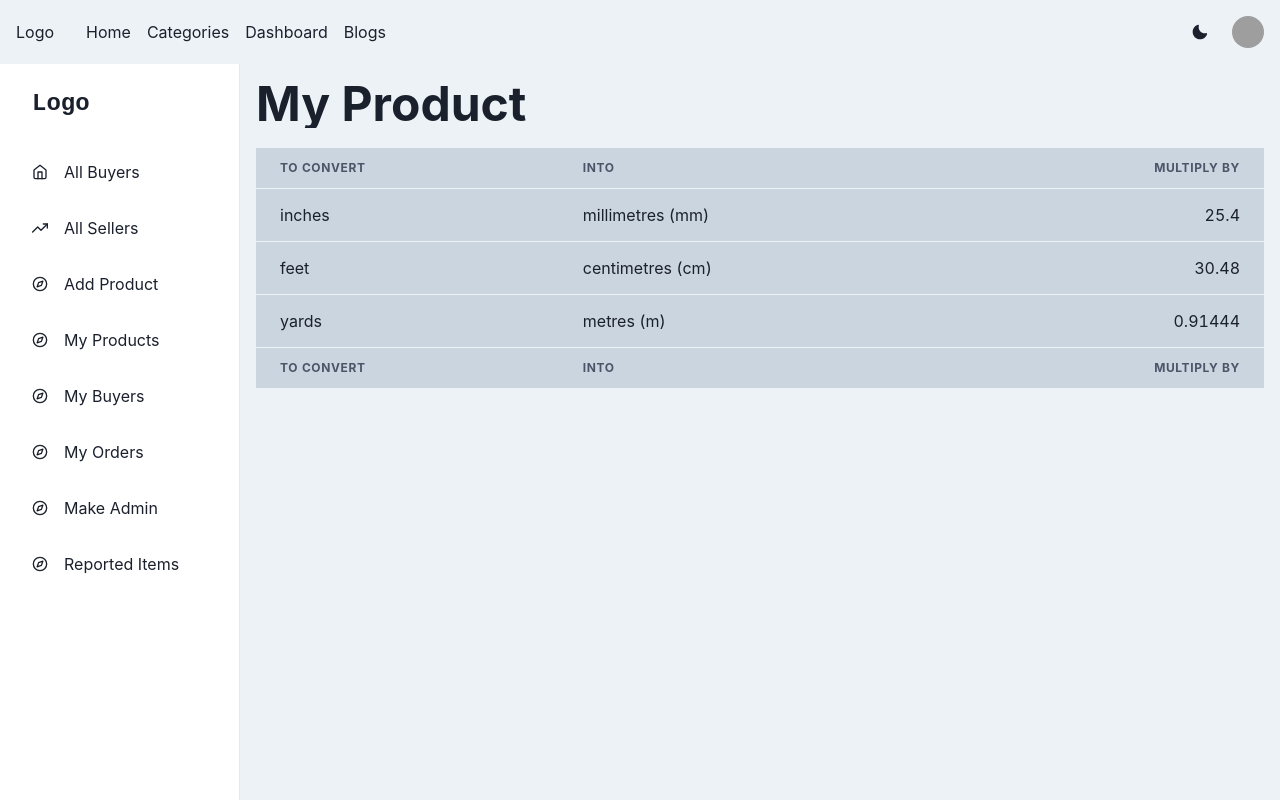
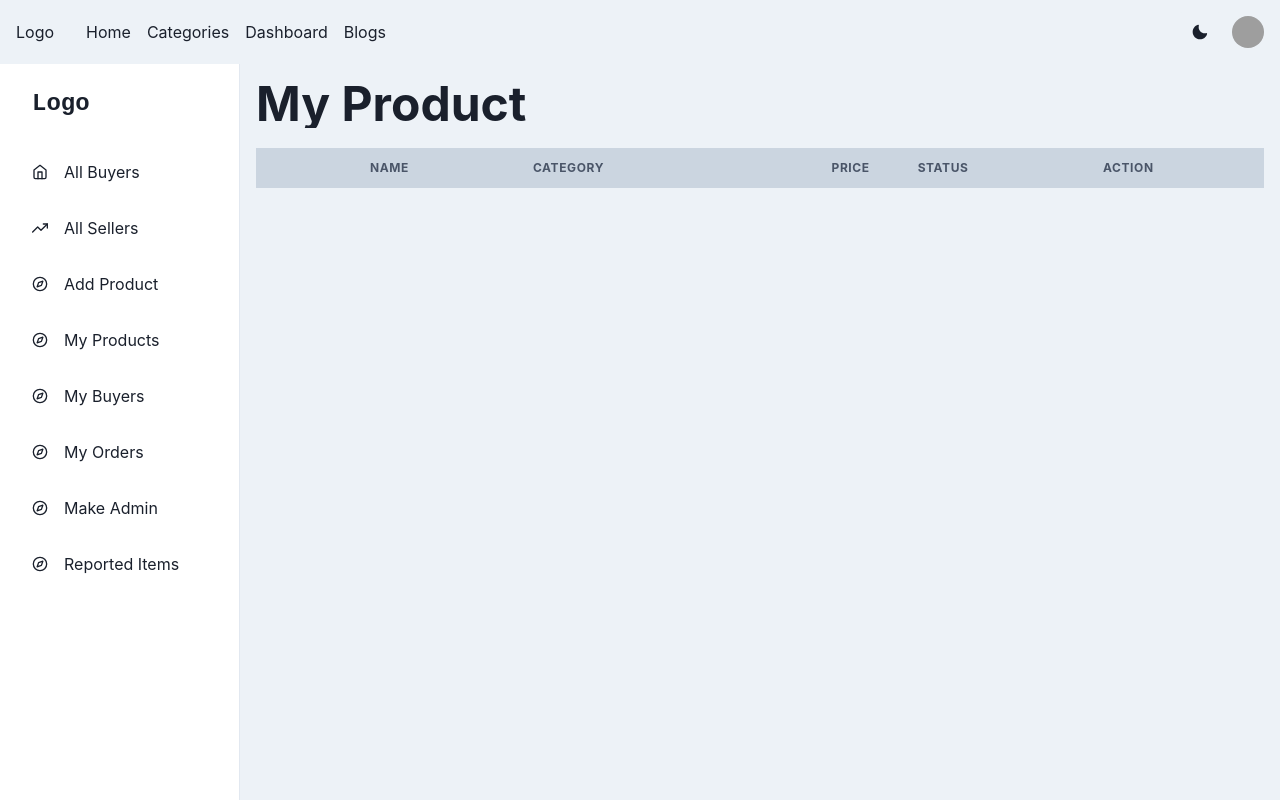
Before and after one commit to almahmud624/furniture-shala-client, a React (Create React App) app: page /dashboard/my-products in a window 1280 px wide. Built offline with nearby package versions, Linux system fonts and the light colour scheme; grey boxes are pictures that could not be loaded.

Commit message:
my products and category products section added

```diff
--- a/src/Context/DataProvider.js
+++ b/src/Context/DataProvider.js
@@ -4,7 +4,7 @@ export const DataStoreContext = createContext();
 
 const DataProvider = ({ children }) => {
   const [formData, setFormData] = useState();
-  const [sellerProducts, setSellerProducts] = useState();
+  const [sellerProducts, setSellerProducts] = useState([]);
 
   const dataStore = {
     formData,
--- a/src/Pages/CategoryProducts/CategoryProducts.js
+++ b/src/Pages/CategoryProducts/CategoryProducts.js
@@ -1,10 +1,145 @@
-import React from "react";
+import React, { useContext, useState } from "react";
+import { DataStoreContext } from "../../Context/DataProvider";
+import {
+  Box,
+  Heading,
+  Text,
+  Img,
+  Flex,
+  Center,
+  useColorModeValue,
+  HStack,
+  Popover,
+  PopoverTrigger,
+  PopoverContent,
+  PopoverHeader,
+  PopoverBody,
+  PopoverFooter,
+  PopoverArrow,
+  PopoverCloseButton,
+  PopoverAnchor,
+  Button,
+  Portal,
+  Grid,
+  Container,
+} from "@chakra-ui/react";
+import { BsArrowUpRight, BsHeartFill, BsHeart } from "react-icons/bs";
 
 const CategoryProducts = () => {
+  const { sellerProducts } = useContext(DataStoreContext);
+  const [liked, setLiked] = useState(false);
   return (
-    <div>
-      <h3>Here Category products are avialable</h3>
-    </div>
+    <Container maxW={"xl"} centerContent>
+      <Grid templateColumns="repeat(3, 1fr)">
+        {sellerProducts?.map((product) => (
+          <Center py={6}>
+            <Box
+              w="xs"
+              rounded={"sm"}
+              my={5}
+              mx={[0, 5]}
+              overflow={"hidden"}
+              bg="white"
+              border={"1px"}
+              borderColor="black"
+              // boxShadow={useColorModeValue("6px 6px 0 black", "6px 6px 0 cyan")}
+              boxShadow={"6px 6px 0 black"}
+              _dark={{ boxShadow: "6px 6px 0 cyan" }}
+            >
+              <Box h={"200px"} borderBottom={"1px"} borderColor="black">
+                <Img
+                  src={product?.productImg}
+                  roundedTop={"sm"}
+                  objectFit="cover"
+                  h="full"
+                  w="full"
+                  alt={"product Image"}
+                />
+              </Box>
+              <Box p={4}>
+                <Box
+                  bg="black"
+                  display={"inline-block"}
+                  px={2}
+                  py={1}
+                  color="white"
+                  mb={2}
+                >
+                  <Text
+                    fontSize={"xs"}
+                    fontWeight="medium"
+                    textTransform={"capitalize"}
+                  >
+                    {product?.categories}
+                  </Text>
+                </Box>
+                <Heading color={"black"} fontSize={"2xl"} noOfLines={1}>
+                  {product?.productName}
+                </Heading>
+                <Text color={"gray.500"} noOfLines={2}>
+                  {product?.description}
+                </Text>
+              </Box>
+              <HStack borderTop={"1px"} color="black">
+                <Flex
+                  p={4}
+                  alignItems="center"
+                  justifyContent={"space-between"}
+                  roundedBottom={"sm"}
+                  cursor={"pointer"}
+                  w="full"
+                >
+                  <Text fontSize={"md"} fontWeight={"semibold"}>
+                    Purchase Now
+                  </Text>
+                  <Popover>
+                    <PopoverTrigger>
+                      <Button
+                        bg={"red.300"}
+                        size={"xs"}
+                        _hover={{
+                          bg: "red.400",
+                        }}
+                      >
+                        Report
+                      </Button>
+                    </PopoverTrigger>
+                    <Portal>
+                      <PopoverContent>
+                        <PopoverArrow />
+                        <PopoverHeader>Are You Sure?</PopoverHeader>
+                        <PopoverCloseButton />
+                        <PopoverBody>
+                          <Button size={"sm"} colorScheme="blue">
+                            Confirm
+                          </Button>
+                        </PopoverBody>
+                        <PopoverFooter>This is the footer</PopoverFooter>
+                      </PopoverContent>
+                    </Portal>
+                  </Popover>
+                </Flex>
+                <Flex
+                  p={4}
+                  alignItems="center"
+                  justifyContent={"space-between"}
+                  roundedBottom={"sm"}
+                  borderLeft={"1px"}
+                  cursor="pointer"
+                  onClick={() => setLiked(!liked)}
+                >
+                  {liked ? (
+                    <BsHeartFill fill="red" fontSize={"24px"} />
+                  ) : (
+                    <BsHeart fontSize={"24px"} />
+                  )}
+                </Flex>
+              </HStack>
+            </Box>
+          </Center>
+        ))}
+      </Grid>
+    </Container>
   );
 };
 
--- a/src/Pages/DashBoard/AddProduct/AddProduct.js
+++ b/src/Pages/DashBoard/AddProduct/AddProduct.js
@@ -22,10 +22,12 @@ import {
 } from "@chakra-ui/react";
 import { useRef, useState, useContext } from "react";
 import { useForm } from "react-hook-form";
+import { useNavigate } from "react-router-dom";
 import { DataStoreContext } from "../../../Context/DataProvider";
 
 const AddProduct = () => {
-  const [setSellerProducts] = useContext(DataStoreContext);
+  const { sellerProducts, setSellerProducts } = useContext(DataStoreContext);
+  const navigate = useNavigate();
   const {
     handleSubmit,
     register,
@@ -36,11 +38,13 @@ const AddProduct = () => {
 
   // image preview state
   const [imgPreview, setImgPreview] = useState(null);
-  console.log(imgPreview);
 
-  function onSubmit(values) {
-    values.productImg = imgPreview?.imgSrc;
-    console.log(values);
+  function onSubmit(product) {
+    product._id = Math.random() * 400;
+    product.productImg = imgPreview?.imgSrc;
+    const newProducts = [product, ...sellerProducts];
+    setSellerProducts(newProducts);
+    navigate("/dashboard/my-products");
     return new Promise((resolve) => {
       setTimeout(() => {
         toastIdRef.current = toast({
@@ -185,7 +189,6 @@ const AddProduct = () => {
                   </Flex>
                 </FormControl>
               </HStack>
-              <HStack>
               <Box>
                 <FormControl isRequired>
                   <FormLabel>Product Name</FormLabel>
@@ -202,6 +205,8 @@ const AddProduct = () => {
                     </FormErrorMessage> */}
                 </FormControl>
               </Box>
+              <Stack direction={["column", "row"]}>
+                {" "}
                 <Box>
                   <FormControl isRequired>
                     <FormLabel>Old Amount</FormLabel>
@@ -234,7 +239,7 @@ const AddProduct = () => {
                     </NumberInput>
                   </FormControl>
                 </Box>
-              </HStack>
+              </Stack>
               <FormControl isRequired>
                 <FormLabel>Product Description</FormLabel>
                 <Textarea
@@ -246,7 +251,53 @@ const AddProduct = () => {
                 />
               </FormControl>
               <Box>
-                <HStack>
+                <Stack direction={["column", "row"]}>
+                  <FormControl isRequired>
+                    <FormLabel>Categories</FormLabel>
+                    <Select
+                      placeholder="Home Furniture"
+                      {...register("categories", {
+                        required: "This is required",
+                      })}
+                    >
+                      <option
+                        value="home furniture"
+                        textTransform={"capitalize"}
+                      >
+                        home furniture
+                      </option>
+                      <option
+                        value="office furniture"
+                        textTransform={"capitalize"}
+                      >
+                        office furniture
+                      </option>
+                      <option
+                        value="restaurent furniture"
+                        textTransform={"capitalize"}
+                      >
+                        restaurent furniture
+                      </option>
+                    </Select>
+                  </FormControl>
+                  <FormControl>
+                    <FormLabel>In Stock</FormLabel>
+                    <NumberInput>
+                      <NumberInputField
+                        {...register("stock", {
+                          required: "This is required",
+                        })}
+                        placeholder="2"
+                      />
+                      {/* <FormErrorMessage>
+                        {errors.oldPrice && errors.oldPrice.message}
+                      </FormErrorMessage> */}
+                    </NumberInput>
+                  </FormControl>
+                </Stack>
+              </Box>
+              <Box>
+                <Stack direction={["column", "row"]}>
                   <FormControl isRequired>
                     <FormLabel>Product Condition</FormLabel>
                     <Select placeholder="Excellent">
@@ -259,7 +310,7 @@ const AddProduct = () => {
                     <FormLabel>Year of purchase</FormLabel>
                     <NumberInput>
                       <NumberInputField
-                        {...register("priceYear", {
+                        {...register("purchaseYear", {
                           required: "This is required",
                         })}
                         placeholder="23/12/2018"
@@ -269,10 +320,10 @@ const AddProduct = () => {
                       </FormErrorMessage> */}
                     </NumberInput>
                   </FormControl>
-                </HStack>
+                </Stack>
               </Box>
               <Box>
-                <HStack>
+                <Stack direction={["column", "row"]}>
                   <FormControl isRequired>
                     <FormLabel>Location</FormLabel>
                     <Input
@@ -298,7 +349,7 @@ const AddProduct = () => {
                       </FormErrorMessage> */}
                     </NumberInput>
                   </FormControl>
-                </HStack>
+                </Stack>
               </Box>
 
               <Stack spacing={10} pt={2}>
--- a/src/Pages/DashBoard/MyProducts/MyProducts.js
+++ b/src/Pages/DashBoard/MyProducts/MyProducts.js
@@ -1,4 +1,4 @@
-import React from "react";
+import React, { useContext } from "react";
 import {
   Table,
   Thead,
@@ -9,9 +9,16 @@ import {
   Td,
   TableContainer,
   Heading,
+  Image,
+  Text,
+  Button,
 } from "@chakra-ui/react";
+import { DataStoreContext } from "../../../Context/DataProvider";
 
 const MyProducts = () => {
+  const { sellerProducts } = useContext(DataStoreContext);
+  console.log(sellerProducts);
+
   return (
     <div>
       <Heading
@@ -23,38 +30,43 @@ const MyProducts = () => {
         My Product
       </Heading>
       <TableContainer>
-        <Table variant="simple" bg={"gray.300"}>
+        <Table variant="simple" bg={"gray.300"} _dark={{ bg: "gray.800" }}>
           <Thead>
             <Tr>
-              <Th>To convert</Th>
-              <Th>into</Th>
-              <Th isNumeric>multiply by</Th>
+              <Th></Th>
+              <Th>Name</Th>
+              <Th>Category</Th>
+              <Th isNumeric>Price</Th>
+              <Th>Status</Th>
+              <Th>Action</Th>
             </Tr>
           </Thead>
           <Tbody>
-            <Tr>
-              <Td>inches</Td>
-              <Td>millimetres (mm)</Td>
-              <Td isNumeric>25.4</Td>
-            </Tr>
-            <Tr>
-              <Td>feet</Td>
-              <Td>centimetres (cm)</Td>
-              <Td isNumeric>30.48</Td>
-            </Tr>
-            <Tr>
-              <Td>yards</Td>
-              <Td>metres (m)</Td>
-              <Td isNumeric>0.91444</Td>
-            </Tr>
+            {sellerProducts?.map((product) => (
+              <Tr key={Math.random()}>
+                <Image
+                  src={product?.productImg}
+                  w="12"
+                  p={"1"}
+                  rounded={"2xl"}
+                />
+                <Td>{product?.productName}</Td>
+                <Td>{product?.categories}</Td>
+                <Td isNumeric color="green.600">
+                  <Text as="del" fontSize={"xs"} color="red.600" pr={1}>
+                    ${product?.oldPrice}
+                  </Text>
+                  ${product?.newPrice}
+                </Td>
+                <Td color="green.600">Available</Td>
+                <Td>
+                  <Button bg="teal.600" size="sm">
+                    Advertise
+                  </Button>
+                </Td>
+              </Tr>
+            ))}
           </Tbody>
-          <Tfoot>
-            <Tr>
-              <Th>To convert</Th>
-              <Th>into</Th>
-              <Th isNumeric>multiply by</Th>
-            </Tr>
-          </Tfoot>
         </Table>
       </TableContainer>
     </div>
```
Lines whose indentation alone changed are shown as unchanged.
